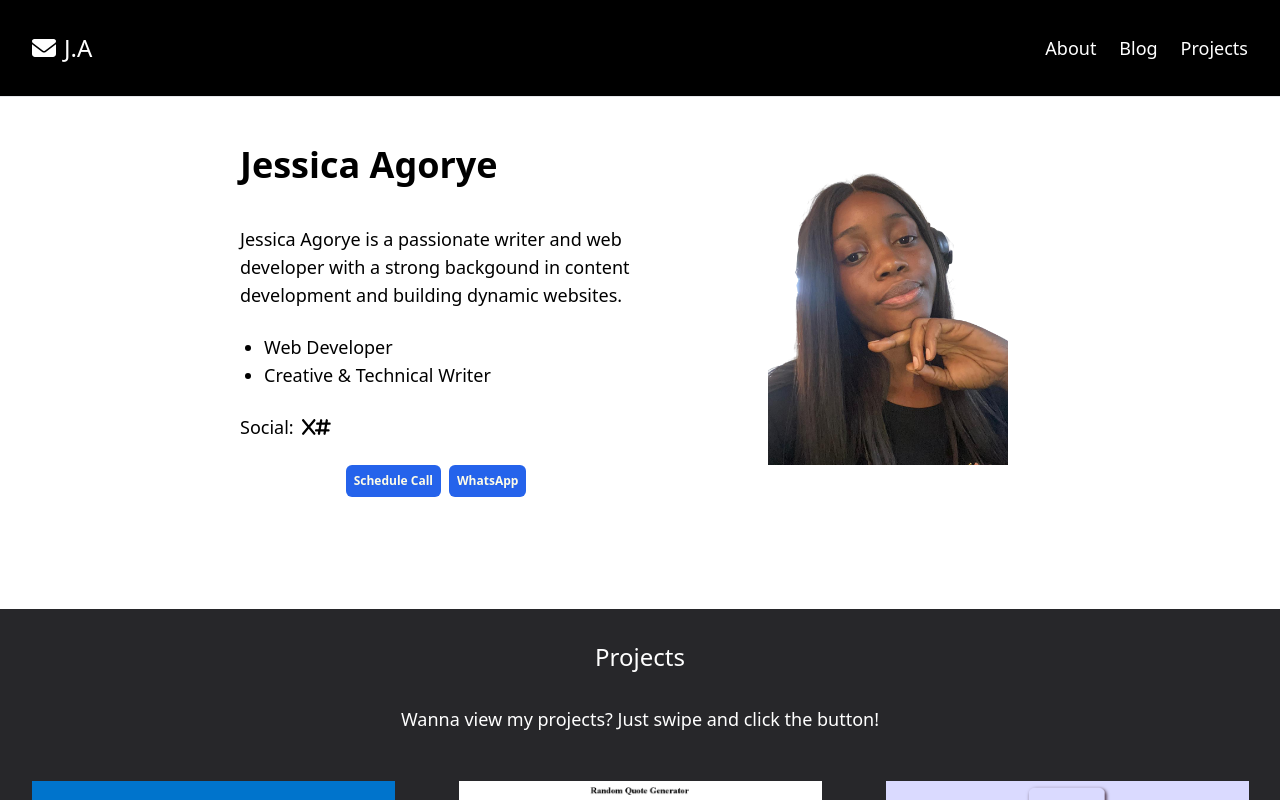
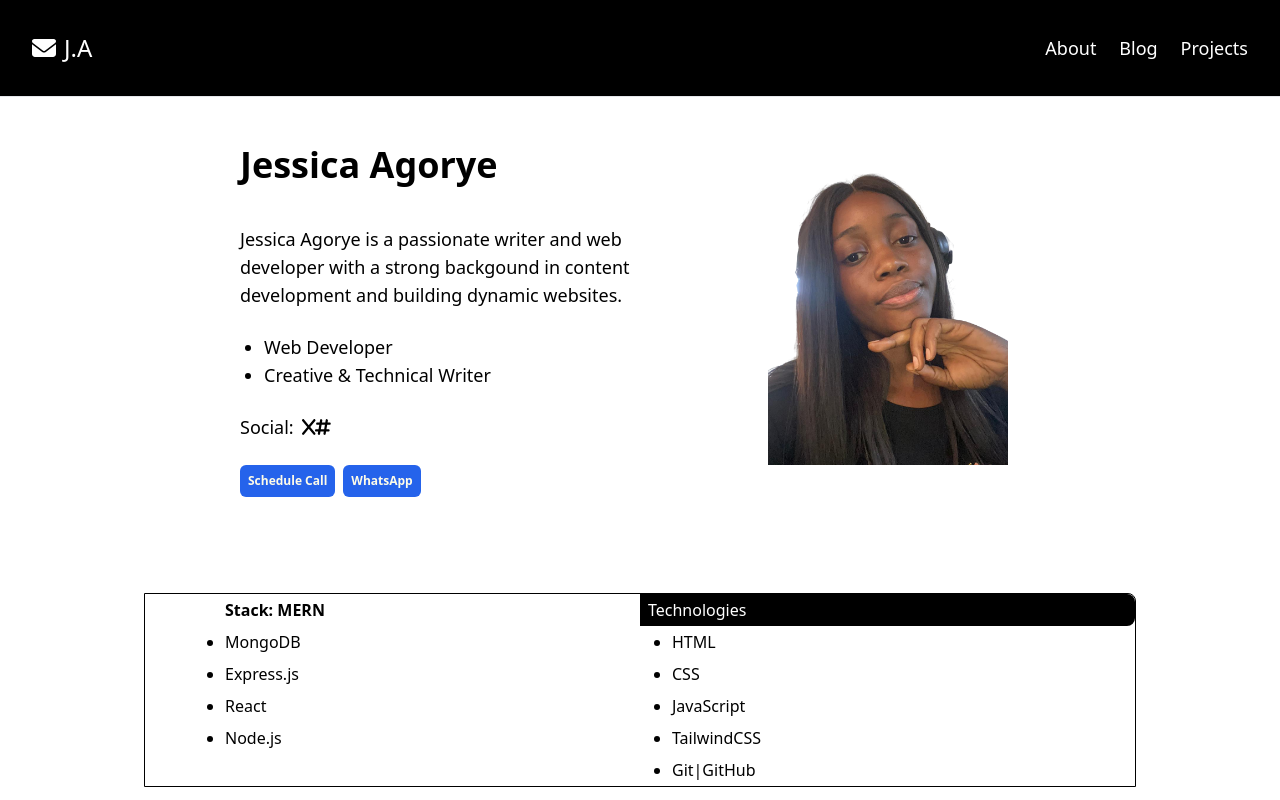
Before and after one commit to Jessica-Agorye/my_portfolio, a React (Vite) app: page / in a window 1280 px wide. Shown: the top 800 px of the page. Built offline with nearby package versions, Linux system fonts and the light colour scheme; no server answers.

Commit message:
created a page for technologies and stack

```diff
--- a/src/components/About.tsx
+++ b/src/components/About.tsx
@@ -28,7 +28,7 @@ const About = () => {
             </ul>
           </div>
 
-          <div className="mt-6 flex items-center justify-center gap-2 ">
+          <div className="mt-6 flex  gap-2 ">
             <Button className=" text-xs font-bold py-2 px-2 bg-blue-600 text-yellow-50 rounded-md">
               Schedule Call
             </Button>
--- a/src/components/MainPage.tsx
+++ b/src/components/MainPage.tsx
@@ -1,5 +1,6 @@
 import Header from "./Header";
 import About from "./About";
+import SkillPage from "./SkillPage";
 import ProjectPage from "./ProjectPage";
 import BlogList from "./BlogList";
 import Footer from "./Footer";
@@ -9,6 +10,7 @@ const MainPage = () => {
     <main>
       <Header />
       <About />
+      <SkillPage />
       <ProjectPage />
       <BlogList />
       <Footer />
--- /dev/null
+++ b/src/components/SkillPage.tsx
@@ -0,0 +1,34 @@
+const SkillPage = () => {
+  return (
+    <div className=" mt-24 mx-10 md:mx-26 lg:mx-36 grid grid-cols-1 md:grid-cols-2 border border-black text-sm md:text-base rounded-tr-lg">
+      <div className="pl-6 md:pl-20 leading-8 ">
+        <p className=" font-bold">Stack: MERN</p>
+        <div>
+          <ul className="list-disc">
+            <li>MongoDB</li>
+            <li>Express.js</li>
+            <li>React</li>
+            <li>Node.js</li>
+          </ul>
+        </div>
+      </div>
+
+      <div className="leading-8 mt-2 md:mt-0">
+        <div className="bg-black rounded-r-lg ">
+          <p className=" text-white pl-2">Technologies</p>
+        </div>
+        <div className="pl-6 md:pl-8">
+          <ul className="list-disc ">
+            <li>HTML</li>
+            <li>CSS</li>
+            <li>JavaScript</li>
+            <li>TailwindCSS</li>
+            <li>Git|GitHub</li>
+          </ul>
+        </div>
+      </div>
+    </div>
+  );
+};
+
+export default SkillPage;
```
